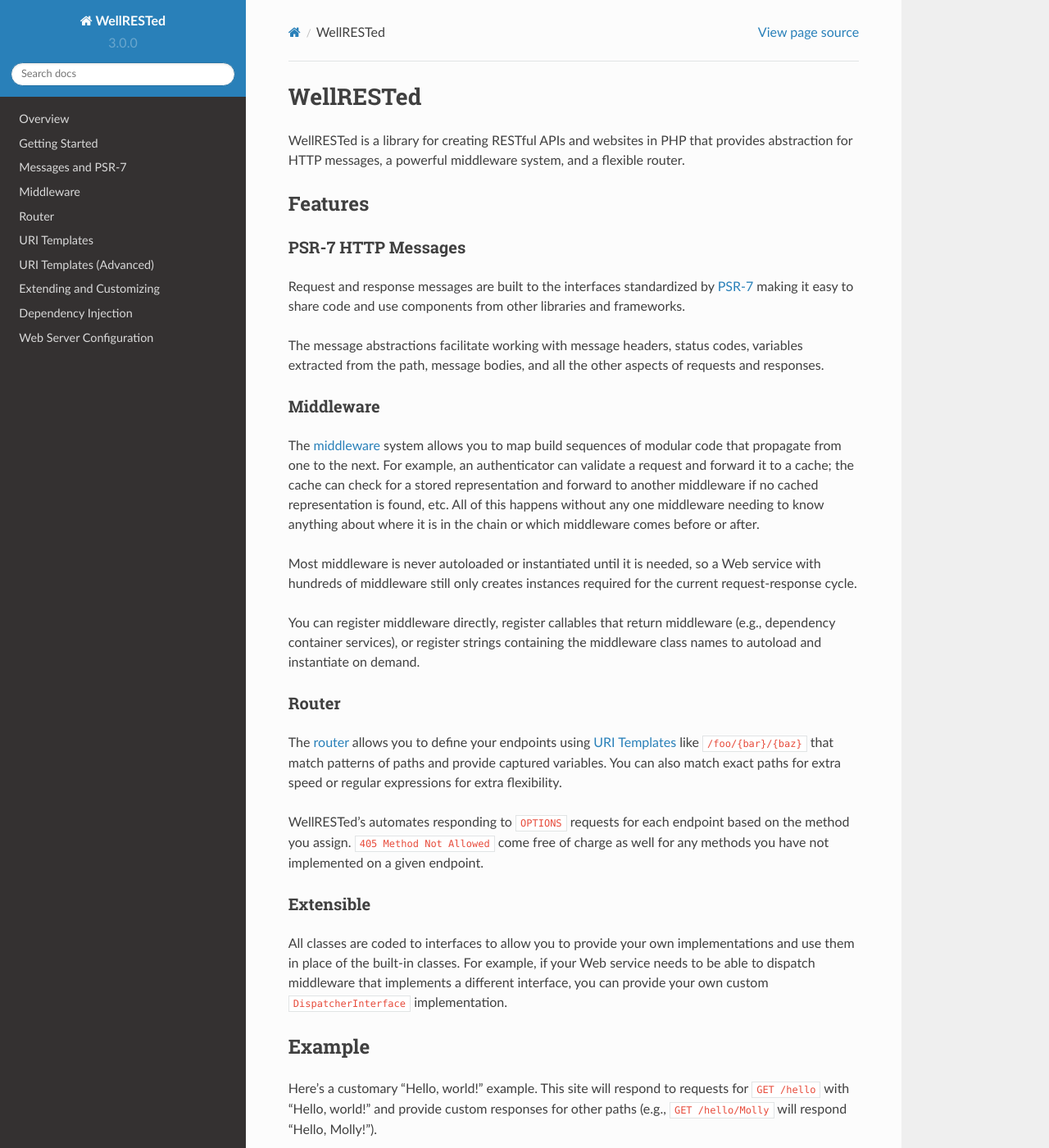
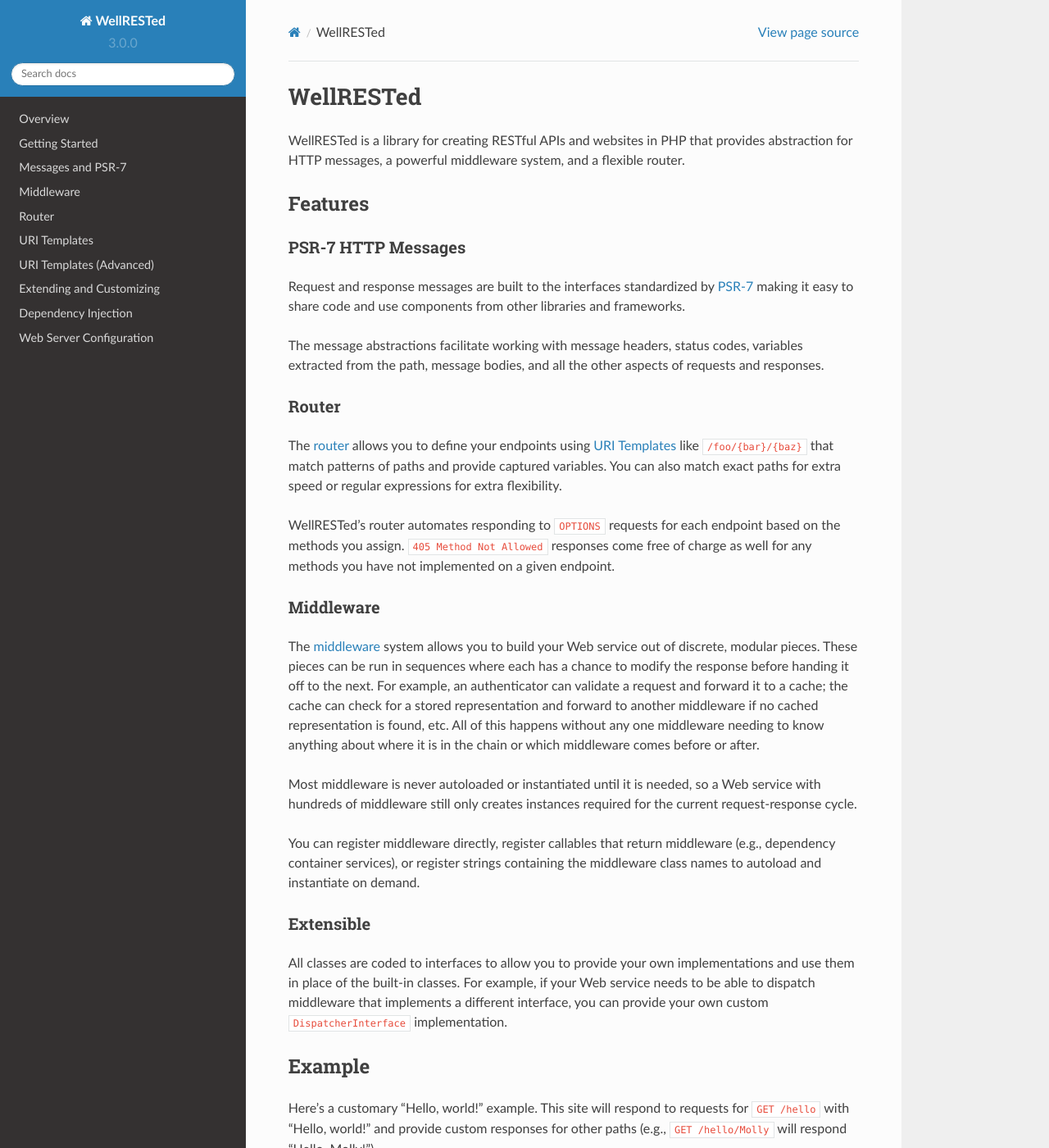
Before and after one commit to wellrestedphp/wellrested, a Sphinx documentation site: the page built from docs/source/index.rst, in a window 1280 px wide and 1400 px high. Shown: the whole window at 82% size. Built offline with Sphinx 7.4.7 and the Read the Docs theme 2.0.0, drawn with Linux system fonts in a browser that asks for light colours.

Commit message:
Edit docs index page

```diff
--- a/docs/source/index.rst
+++ b/docs/source/index.rst
@@ -13,21 +13,23 @@
 
 The message abstractions facilitate working with message headers, status codes, variables extracted from the path, message bodies, and all the other aspects of requests and responses.
 
+Router
+^^^^^^
+
+The router_ allows you to define your endpoints using `URI Templates`_ like ``/foo/{bar}/{baz}`` that match patterns of paths and provide captured variables. You can also match exact paths for extra speed or regular expressions for extra flexibility.
+
+WellRESTed's router automates responding to ``OPTIONS`` requests for each endpoint based on the methods you assign. ``405 Method Not Allowed`` responses come free of charge as well for any methods you have not implemented on a given endpoint.
+
 Middleware
 ^^^^^^^^^^
 
-The middleware_ system allows you to map build sequences of modular code that propagate from one to the next. For example, an authenticator can validate a request and forward it to a cache; the cache can check for a stored representation and forward to another middleware if no cached representation is found, etc. All of this happens without any one middleware needing to know anything about where it is in the chain or which middleware comes before or after.
+The middleware_ system allows you to build your Web service out of discrete, modular pieces. These pieces can be run in sequences where each has a chance to modify the response before handing it off to the next. For example, an authenticator can validate a request and forward it to a cache; the cache can check for a stored representation and forward to another middleware if no cached representation is found, etc. All of this happens without any one middleware needing to know anything about where it is in the chain or which middleware comes before or after.
 
 Most middleware is never autoloaded or instantiated until it is needed, so a Web service with hundreds of middleware still only creates instances required for the current request-response cycle.
 
 You can register middleware directly, register callables that return middleware (e.g., dependency container services), or register strings containing the middleware class names to autoload and instantiate on demand.
 
-Router
-^^^^^^
 
-The router_ allows you to define your endpoints using `URI Templates`_ like ``/foo/{bar}/{baz}`` that match patterns of paths and provide captured variables. You can also match exact paths for extra speed or regular expressions for extra flexibility.
-
-WellRESTed's automates responding to ``OPTIONS`` requests for each endpoint based on the method you assign. ``405 Method Not Allowed`` come free of charge as well for any methods you have not implemented on a given endpoint.
 
 Extensible
 ^^^^^^^^^^
```
